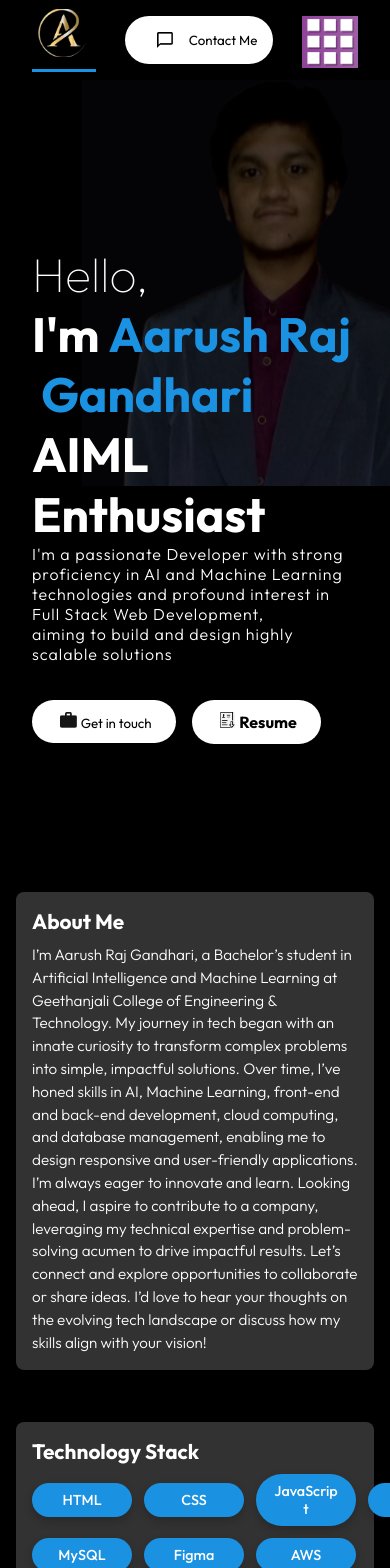
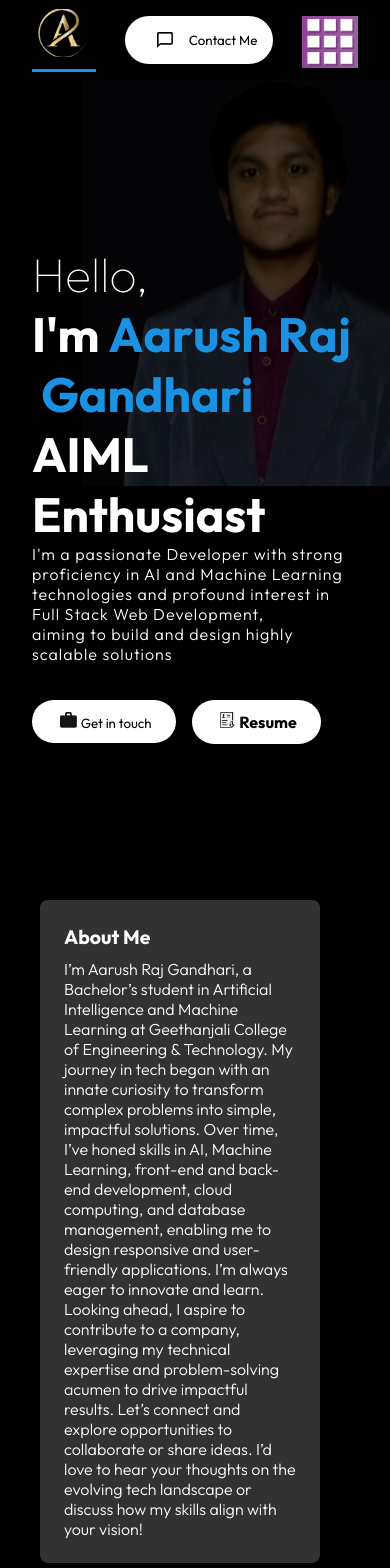
Before and after one commit to Aarush-394/Aarush-Portfolio, a React (Create React App) app: page / in a window 390 px wide. Shown: the top 1568 px of the page. Built offline with nearby package versions, Linux system fonts and the light colour scheme.

Commit message:
Update about.css

```diff
--- a/src/components/About/about.css
+++ b/src/components/About/about.css
@@ -62,8 +62,6 @@
     box-sizing: border-box;
     align-items: center;
     justify-content: center;
-    flex-wrap: wrap; /* If used in flex context */
-    overflow: visible;
   }
 
   .techGrid span {
@@ -84,36 +82,3 @@
     transform: scale(1.05);
     background: rgb(27, 146, 225);
   }
-
-@media only screen and (max-width: 600px) {
-  .techGrid {
-    grid-template-columns: repeat(auto-fit, minmax(100px, 1fr));
-    gap: 0.75rem;
-    padding: 0;
-    width: 100%;
-  }
-
-  .techGrid span {
-    padding: 0.5rem 1rem;
-    font-size: 0.9rem;
-    word-break: break-word;
-  }
-
-  .skillBars {
-    margin: 1rem auto;
-    max-width: 100%;
-  }
-
-  .skillBar {
-    padding: 1rem;
-  }
-
-  .skillBarText > h2 {
-    font-size: 1.3rem;
-  }
-
-  .skillBarText > p {
-    font-size: 0.95rem;
-    line-height: 1.5;
-  }
-}
```
